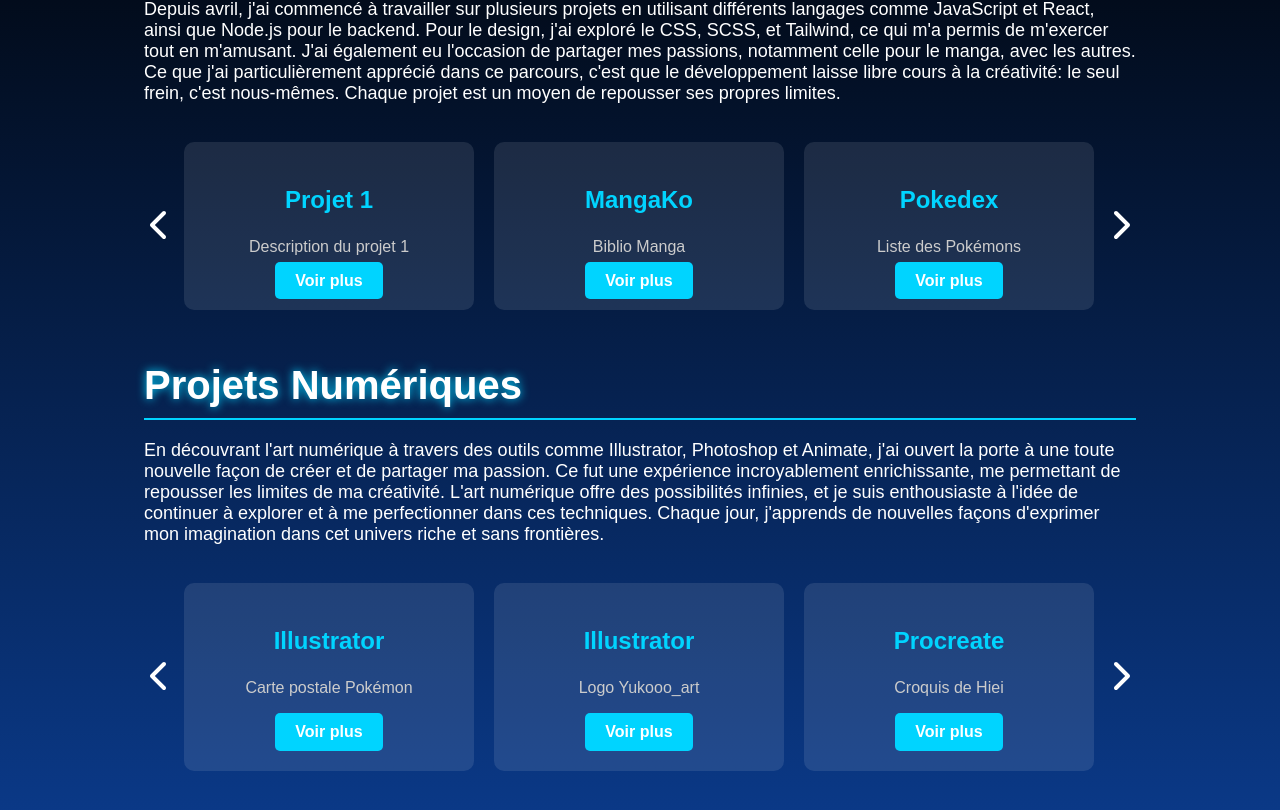
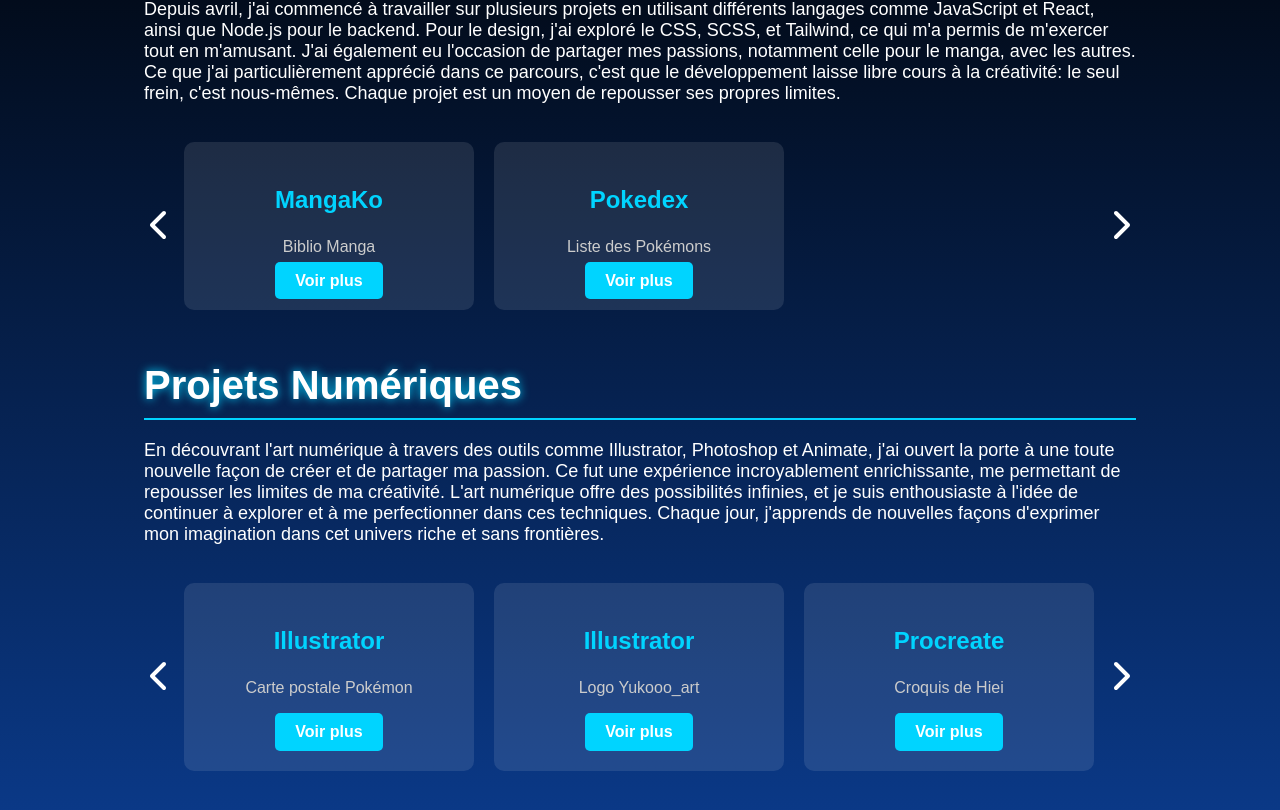
Before and after one commit to yukooome/Portfolio, a React (Vite) app in the folder my-portfolio/: page / in a window 1280 px wide. Shown: the part 1245-2055 px from the top of the page. Built offline with nearby package versions, Linux system fonts and the light colour scheme.

Commit message:
comm proj

```diff
--- a/my-portfolio/src/components/Projects.jsx
+++ b/my-portfolio/src/components/Projects.jsx
@@ -11,12 +11,12 @@ function Projects() {
   const digitalProjectsContainerRef = useRef(null); // Référence au conteneur des projets numériques
 
   const featuredProjects = [
-    { title: 'Projet 1', description: 'Description du projet 1', link: 'https://www.google.com/?client=safari' },
+    // { title: 'Projet 1', description: 'Description du projet 1', link: 'https://www.google.com/?client=safari' },
     { title: 'MangaKo', description: 'Biblio Manga', link: 'https://projet-react-eosin.vercel.app/' },
     { title: 'Pokedex', description: 'Liste des Pokémons', link: 'https://formation-2024-2025.vercel.app' },
-    { title: 'Projet 4', description: 'Description du projet 4', link: '#' },
-    { title: 'Projet 5', description: 'Description du projet 5', link: '#' },
-    { title: 'Projet 6', description: 'Description du projet 6', link: '#' },
+    // { title: 'Projet 4', description: 'Description du projet 4', link: '#' },
+    // { title: 'Projet 5', description: 'Description du projet 5', link: '#' },
+    // { title: 'Projet 6', description: 'Description du projet 6', link: '#' },
   ];
 
   const digitalProjects = [
```
